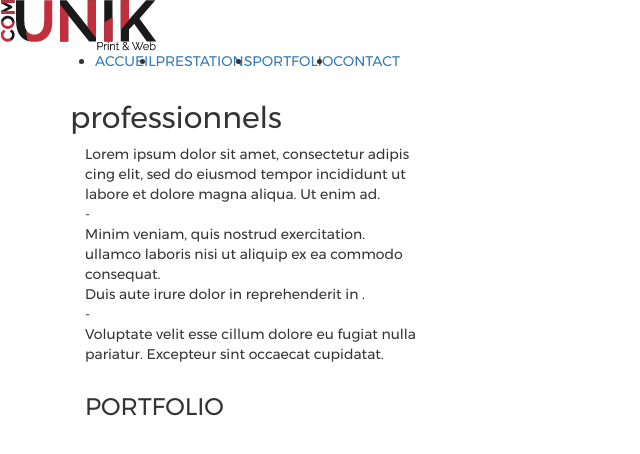
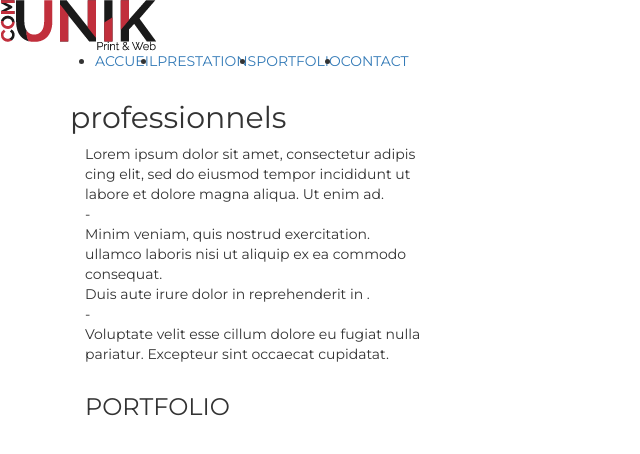
Before and after one commit to GwendalLy/Com-Unik, a plain HTML site: page index.html in a window 1280 px wide. Shown: the whole page, without its empty margins (0-640 px from the left). Drawn offline with Linux system fonts and the light colour scheme.

Commit message:
policesGoogleFonts

```diff
--- a/CSS/style.css
+++ b/CSS/style.css
@@ -6,7 +6,7 @@
 
 body {
 	margin: 0;
-    font-family: 'Montserrat-Regular';
+    font-family: 'Montserrat', sans-serif;
 }
 .menu-navigation {
 	display: flex;
--- a/index.html
+++ b/index.html
@@ -5,6 +5,7 @@
     <meta charset="utf-8">
     <link rel="stylesheet" href="CSS/bootstrap.min.css">
     <link rel="stylesheet" type="text/css" href="CSS/style.css">
+    <link href="https://fonts.googleapis.com/css?family=Montserrat" rel="stylesheet">
 </head>
 <body>
 <!-- partie de Gwendal -->
```
Also changed, not shown: polices/OFL.txt (added).
